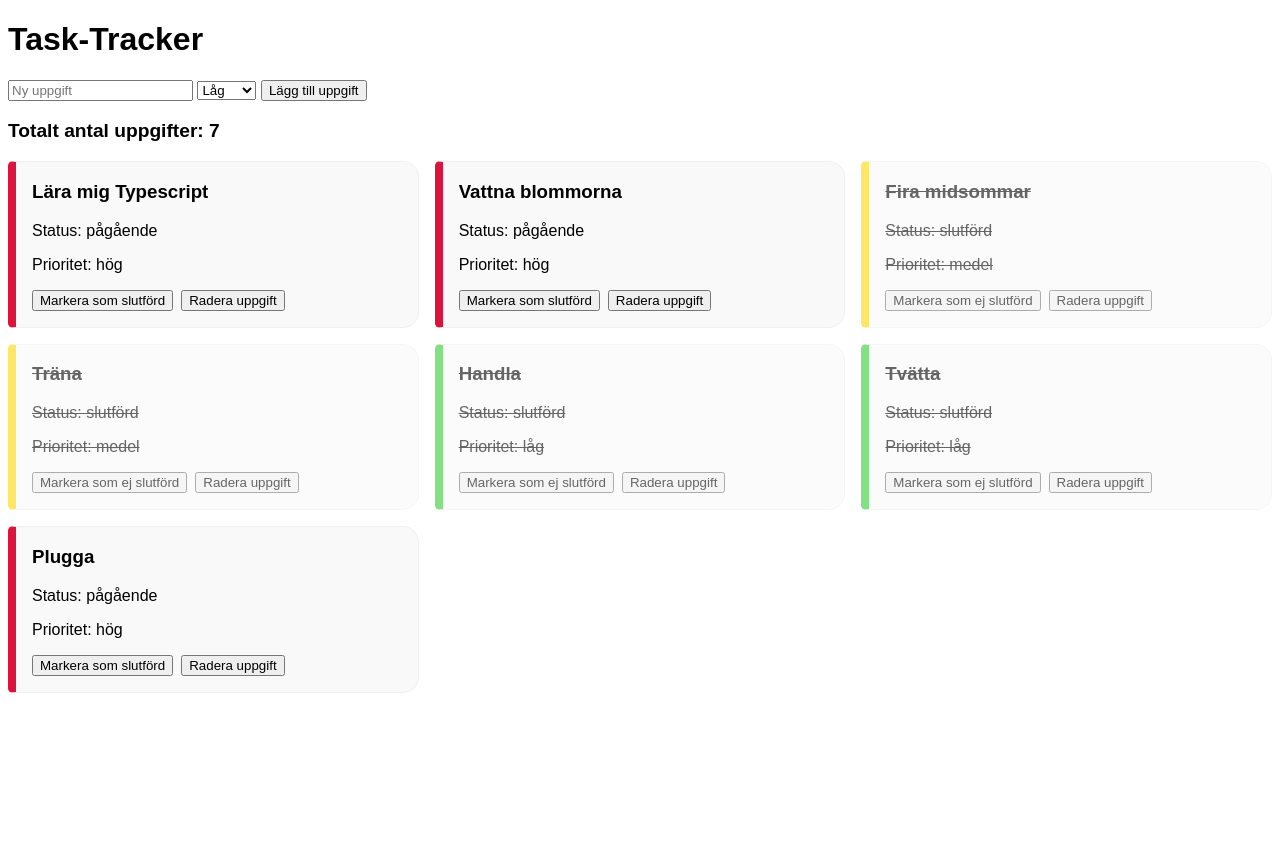
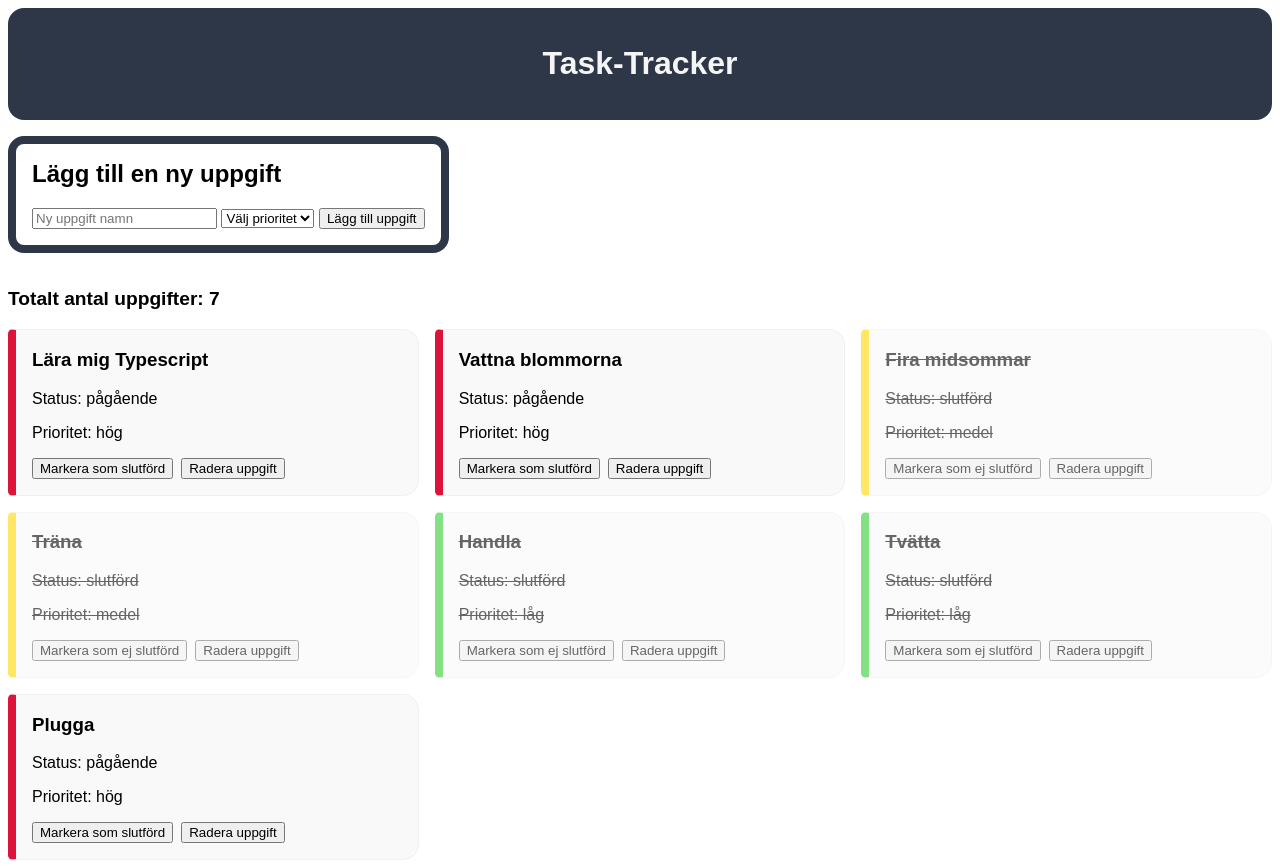
Before and after one commit to wilkin-2005/task-tracker, a website with bundled scripts: page index.html in a window 1280 px wide. Before the commit the page ends 800 px from the top, so only its background shows below. Built offline with nearby package versions, Linux system fonts and the light colour scheme.

Commit message:
- Har gjort uppgift 1-3 från övningen på Typescript dag 9. - Har också gjort lite styling på sidan, framförallt på formuläret.

```diff
--- a/index.html
+++ b/index.html
@@ -10,17 +10,26 @@
     <link rel="stylesheet" href="./style.css">
 </head>
 <body>
-    <h1>Task-Tracker</h1>
+    <header>
+        <h1>Task-Tracker</h1>
+    </header>
 
-    <!-- <form> -->
-        <input id="task-input" type="text" placeholder="Ny uppgift">
+    <form id="task-form">
+        <h2>Lägg till en ny uppgift</h2>
+
+        <label class="form-label" for="task-input">Lägg till namn</label>
+        <input id="task-input" type="text" placeholder="Ny uppgift namn">
+
+        <label class="form-label" for="priority-input">Välj prioritet</label>
         <select id="priority-input">
+            <option value="" disabled selected>Välj prioritet</option>
             <option value="låg">Låg</option>
             <option value="medel">Medel</option>
             <option value="hög">Hög</option>
         </select>
-        <button id="add-task-button">Lägg till uppgift</button>
-    <!-- </form> -->
+
+        <button type="submit">Lägg till uppgift</button> <!-- id="add-task-button" -->
+    </form>
 
     <p id="task-counter">Totalt antal uppgifter:</p>
     <div id="app"></div>
--- a/src/main.ts
+++ b/src/main.ts
@@ -71,26 +71,29 @@ let tasks: Task[] = [
 // DOM variabler
 const taskInput = document.querySelector("#task-input") as HTMLInputElement;
 const priorityInput = document.querySelector("#priority-input") as HTMLSelectElement;
-const addTaskButton = document.querySelector("#add-task-button") as HTMLButtonElement;
-
-addTaskButton.addEventListener("click", () => {
-    const taskName: string = taskInput.value.trim();
-    const taskPriority = priorityInput.value as PriorityLevels;
-
-    if (taskName === "") {
-        console.log("Ogiltigt nam");
-        return;
-    }
-
-    addTask(taskName, taskPriority);
-    taskInput.value = "";
-});
+const form = document.querySelector("#task-form") as HTMLFormElement;
+form.addEventListener("submit", handleSubmit);
 
 const taskCounter = document.querySelector("#task-counter");
 const appElement = document.querySelector("#app");
-
 const gridContainer = document.createElement("div");
 gridContainer.classList.add("card-grid-container");
+
+
+// Hanterar submits från formuläret för att lägga till nya uppgifter
+function handleSubmit(event: SubmitEvent): void
+{
+    event.preventDefault();
+    console.log("Formulär inskickat");
+
+    /* if (taskName === "") {
+        console.log("Ogiltigt nam");
+        return;
+    } */
+
+    // addTask(taskName, taskPriority);
+    // taskInput.value = "";
+}
 
 
 // Skapa en funktion som lägger till en ny uppgift i vår lista.
@@ -204,8 +207,8 @@ function renderAllTasks(): void
     });
 
     renderTaskCounter();
-    console.log(tasks);
-    console.log("nextId = " + nextId);
+    // console.log(tasks);
+    // console.log("nextId = " + nextId);
 }
 
 // Visar en task efter sitt namn
--- a/style.css
+++ b/style.css
@@ -1,6 +1,33 @@
 
 body {
     font-family: Arial, Helvetica, sans-serif;
+}
+
+header {
+    padding: 1rem;
+    border-radius: 1rem;
+    background-color: oklch(33.511% 0.03312 260.932);
+    color: whitesmoke;
+    text-align: center;
+}
+
+#task-form {
+    display: inline-block;
+    padding: 1rem;
+    margin-block: 1rem;
+    border: 0.5rem solid oklch(33.511% 0.03312 260.932);
+    border-radius: 1rem;
+
+    h2 {
+        margin-block-start: 0;
+    }
+
+    .form-label {
+        display: inline-block;
+        position: absolute;
+        left: -99999rem;
+        z-index: 100;
+    }
 }
 
 #task-counter {
```
